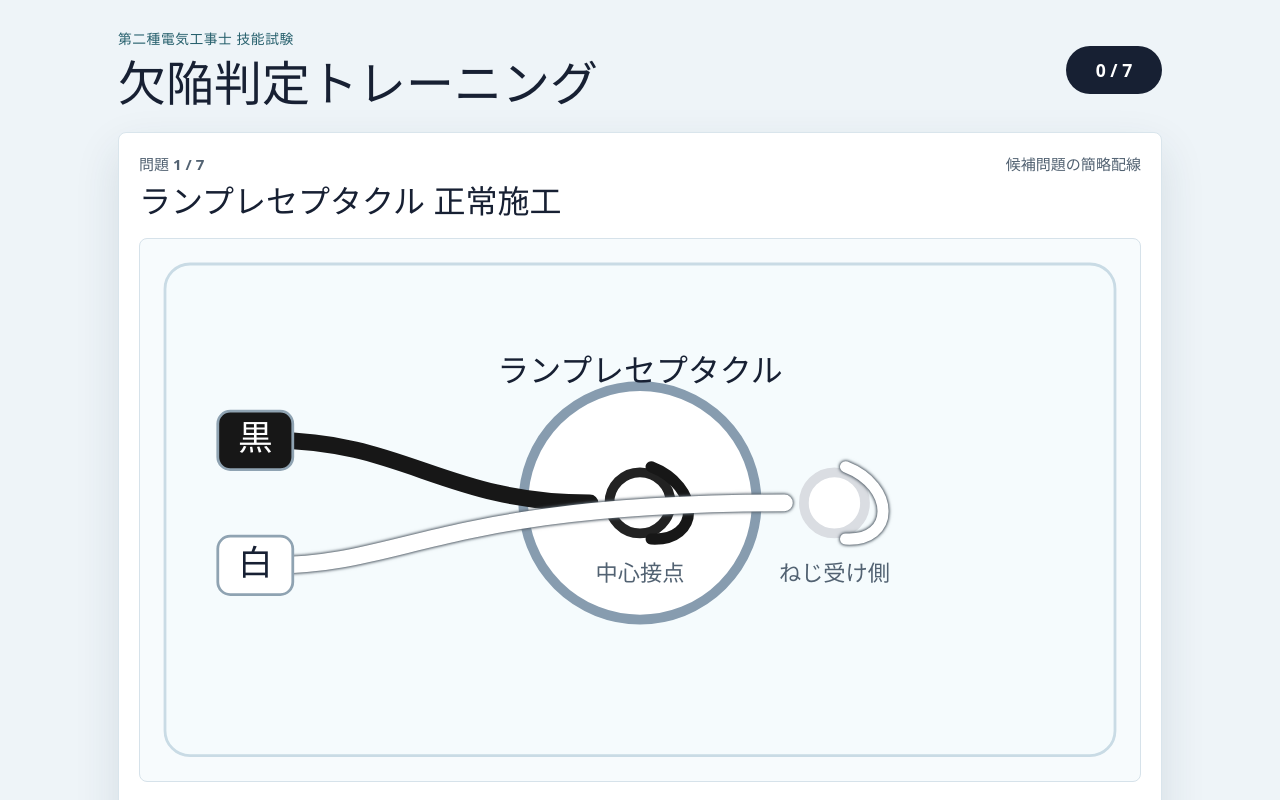
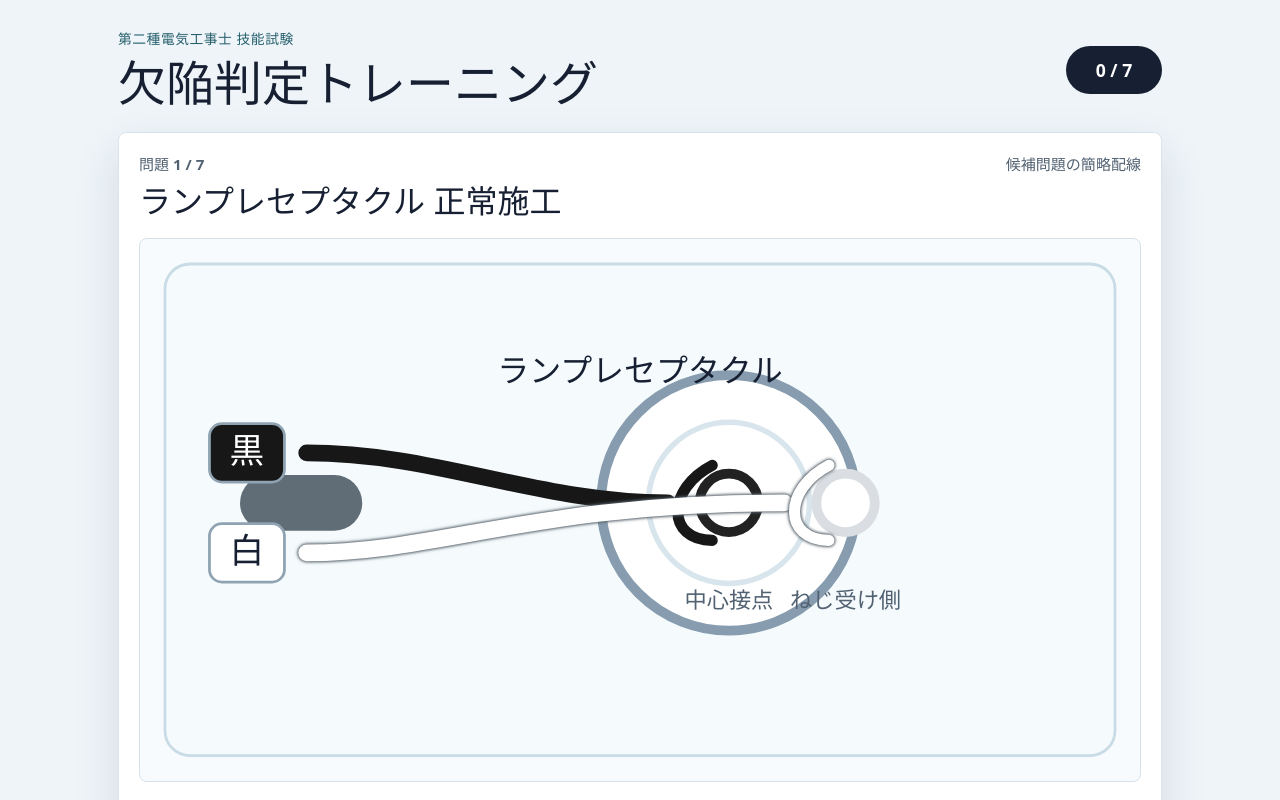
Before and after one commit to h7ga40/denko-defect-game, a React (Vite) app: page / in a window 1280 px wide. Shown: the top 800 px of the page. Built offline with nearby package versions, Linux system fonts and the light colour scheme.

Commit message:
Fix lamp receptacle diagram layout

```diff
--- a/src/components/svg/WiringDiagram.tsx
+++ b/src/components/svg/WiringDiagram.tsx
@@ -19,39 +19,49 @@ export function WiringDiagram({ defectType }: WiringDiagramProps) {
     return <RingSleeveDiagram defectType={defectType} />;
   }
 
-  const blackTarget = defectType === "reverse_polarity" ? "side" : "center";
-  const whiteTarget = defectType === "reverse_polarity" ? "center" : "side";
+  return <LampReceptacleDiagram defectType={defectType} />;
+}
+
+function LampReceptacleDiagram({
+  defectType,
+}: {
+  defectType: "none" | "reverse_loop" | "reverse_polarity";
+}) {
+  const blackTarget = defectType === "reverse_polarity" ? "shell" : "center";
+  const whiteTarget = defectType === "reverse_polarity" ? "center" : "shell";
   const reverseLoop = defectType === "reverse_loop";
 
   return (
     <svg viewBox="0 0 720 390" role="img" aria-label="ランプレセプタクル配線図">
       <rect className="panel" x="18" y="18" width="684" height="354" rx="18" />
-      <circle className="fixture" cx="360" cy="190" r="84" />
-      <circle className="terminal center" cx="360" cy="190" r="22" />
-      <circle className="terminal side" cx="500" cy="190" r="22" />
+      <rect className="cable-sheath" x="72" y="170" width="88" height="40" rx="20" />
+      <circle className="fixture" cx="424" cy="190" r="92" />
+      <circle className="fixture-inner" cx="424" cy="190" r="58" />
+      <circle className="terminal center" cx="424" cy="190" r="21" />
+      <circle className="terminal side" cx="508" cy="190" r="21" />
       <text className="label" x="360" y="103" textAnchor="middle">
         ランプレセプタクル
       </text>
-      <text className="small" x="360" y="246" textAnchor="middle">
+      <text className="small" x="424" y="266" textAnchor="middle">
         中心接点
       </text>
-      <text className="small" x="500" y="246" textAnchor="middle">
+      <text className="small" x="508" y="266" textAnchor="middle">
         ねじ受け側
       </text>
 
       <Wire
         colorName="black"
         label="黒"
-        y={145}
+        y={154}
         target={blackTarget}
         reverseLoop={reverseLoop && blackTarget === "center"}
       />
       <Wire
         colorName="white"
         label="白"
-        y={235}
+        y={226}
         target={whiteTarget}
-        reverseLoop={reverseLoop && whiteTarget === "side"}
+        reverseLoop={reverseLoop && whiteTarget === "shell"}
       />
 
       {defectType !== "none" && (
@@ -62,7 +72,6 @@ export function WiringDiagram({ defectType }: WiringDiagramProps) {
     </svg>
   );
 }
-
 function Wire({
   colorName,
   label,
@@ -73,29 +82,28 @@ function Wire({
   colorName: "black" | "white";
   label: string;
   y: number;
-  target: "center" | "side";
+  target: "center" | "shell";
   reverseLoop: boolean;
 }) {
-  const targetX = target === "center" ? 360 : 500;
-  const targetY = target === "center" ? 190 : 190;
+  const targetX = target === "center" ? 424 : 508;
+  const targetY = 190;
+  const approachX = reverseLoop ? targetX + 44 : targetX - 44;
   const loopPath = reverseLoop
-    ? `M ${targetX - 8} ${targetY - 26} C ${targetX - 44} ${targetY - 12}, ${targetX - 44} ${targetY + 28}, ${targetX - 8} ${targetY + 26}`
-    : `M ${targetX + 8} ${targetY - 26} C ${targetX + 44} ${targetY - 12}, ${targetX + 44} ${targetY + 28}, ${targetX + 8} ${targetY + 26}`;
+    ? `M ${targetX + 12} ${targetY - 27} C ${targetX + 45} ${targetY - 10}, ${targetX + 45} ${targetY + 27}, ${targetX + 12} ${targetY + 27}`
+    : `M ${targetX - 12} ${targetY - 27} C ${targetX - 45} ${targetY - 10}, ${targetX - 45} ${targetY + 27}, ${targetX - 12} ${targetY + 27}`;
 
   return (
     <g>
-      <path className={`wire ${colorName}`} d={`M 95 ${y} C 190 ${y}, 220 ${targetY}, ${targetX - 36} ${targetY}`} />
+      <path className={`wire ${colorName}`} d={`M 120 ${y} C 214 ${y}, 286 ${targetY}, ${approachX} ${targetY}`} />
       <path className={`wire loop ${reverseLoop ? "alert" : colorName}`} d={loopPath} />
-      <rect className={`tag ${colorName}`} x="56" y={y - 21} width="54" height="42" rx="9" />
-      <text className="tag-text" x="83" y={y + 7} textAnchor="middle">
+      <rect className={`tag ${colorName}`} x="50" y={y - 21} width="54" height="42" rx="9" />
+      <text className="tag-text" x="77" y={y + 7} textAnchor="middle">
         {label}
       </text>
-      {reverseLoop && <circle className="warning" cx={targetX - 38} cy={targetY} r="18" />}
+      {reverseLoop && <circle className="warning" cx={targetX + 38} cy={targetY} r="18" />}
     </g>
   );
 }
-
-
 function RingSleeveDiagram({
   defectType,
 }: {
--- a/src/styles.css
+++ b/src/styles.css
@@ -243,6 +243,11 @@ button {
   stroke: #879caf;
   stroke-width: 7;
 }
+.fixture-inner {
+  fill: none;
+  stroke: #d9e5ec;
+  stroke-width: 4;
+}
 
 .device,
 .box {
```
